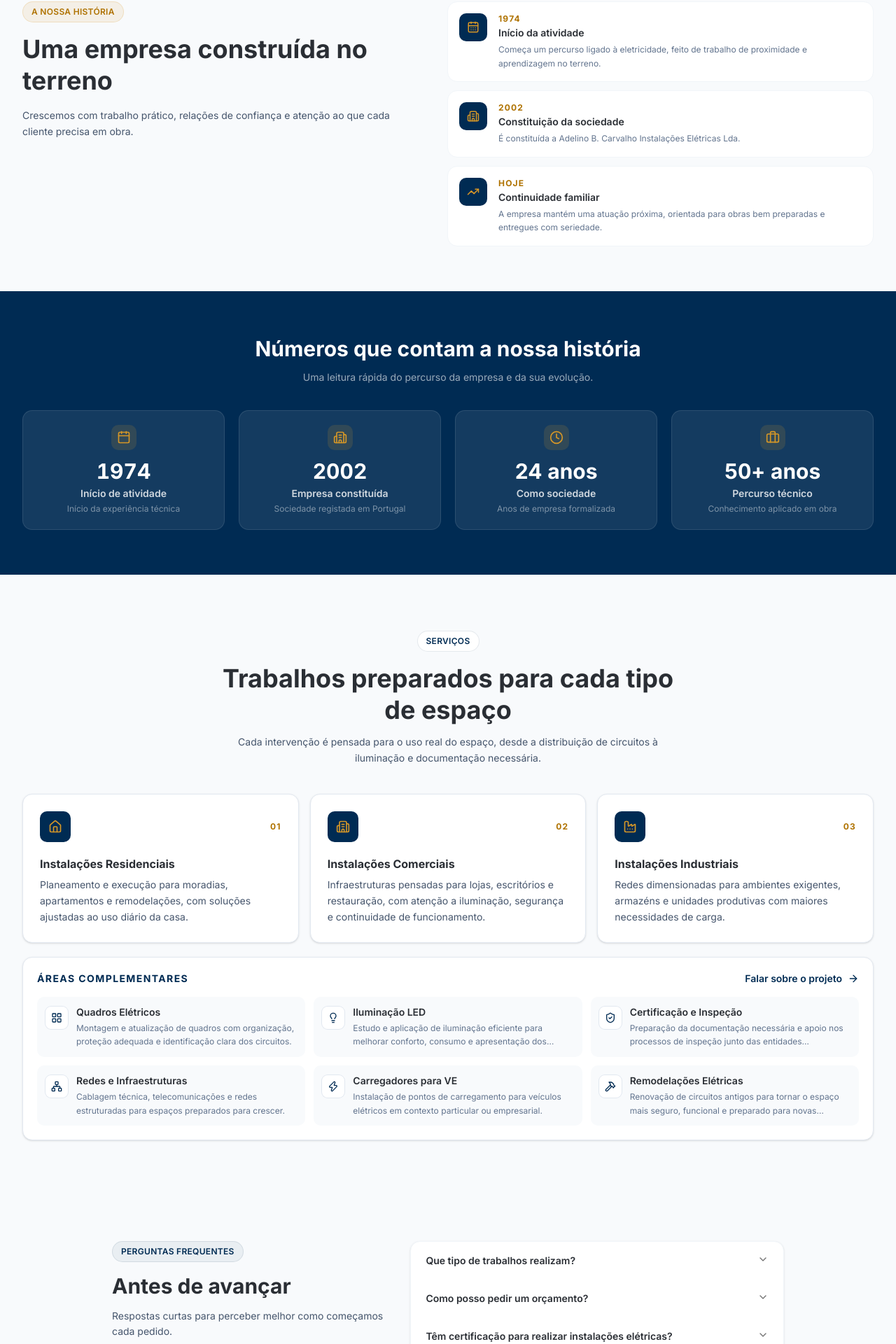
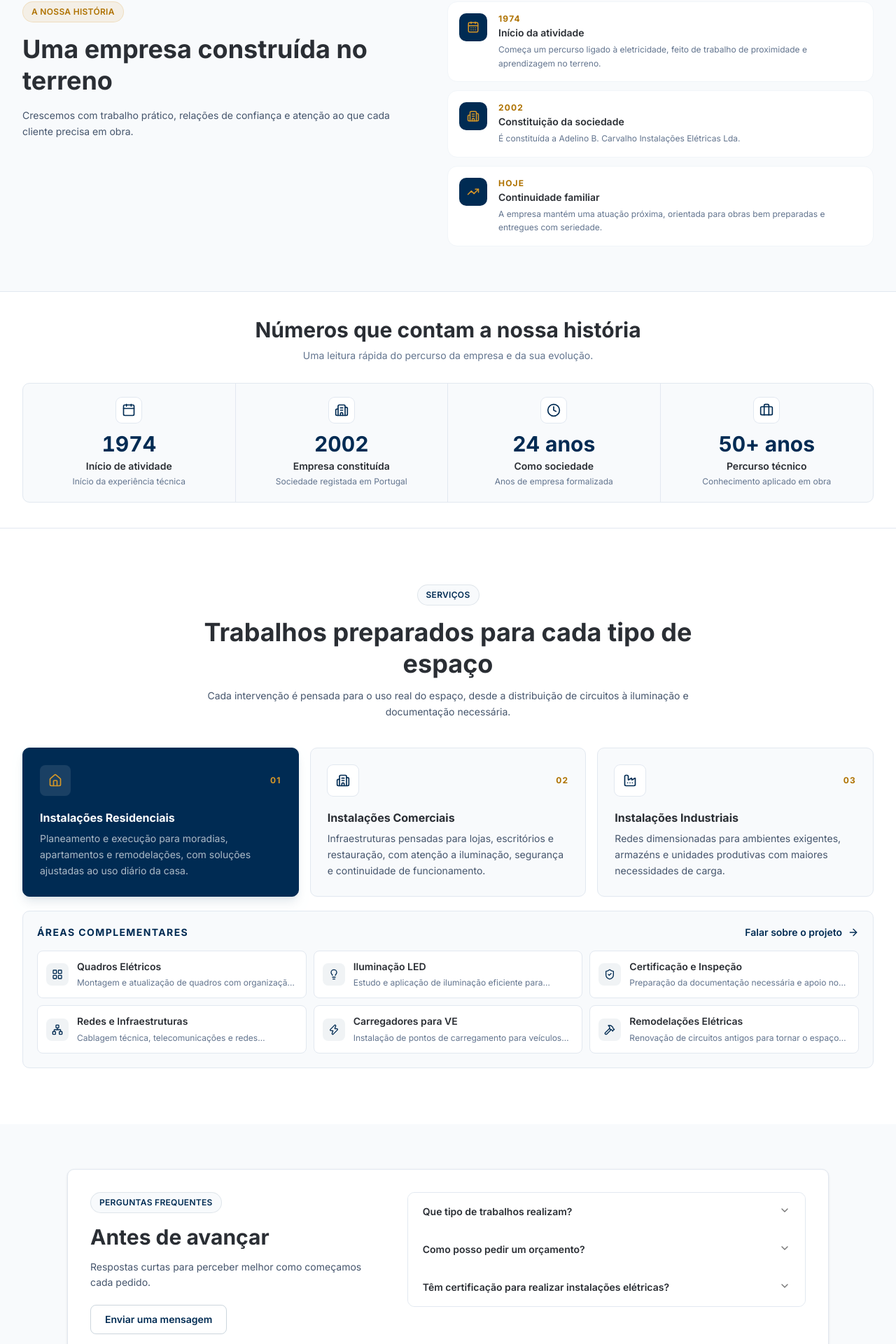
Before and after one commit to RuiNCarvalho/ABC-site, a Next.js app: page / in a window 1280 px wide. Shown: the part 862-2782 px from the top of the page at 70% size. Built offline with nearby package versions, Linux system fonts and the light colour scheme.

Commit message:
Polish homepage visual sections

```diff
--- a/src/app/candidaturas/page.tsx
+++ b/src/app/candidaturas/page.tsx
@@ -13,7 +13,7 @@ export default function CandidaturasPage() {
   return (
     <>
       <Header />
-      <main className="pt-16">
+      <main className="pt-[68px]">
         <Candidaturas />
       </main>
       <Footer />
--- a/src/app/contacto/page.tsx
+++ b/src/app/contacto/page.tsx
@@ -13,7 +13,7 @@ export default function Contacto() {
   return (
     <>
       <Header />
-      <main className="pt-16">
+      <main className="pt-[68px]">
         <ContactPage />
       </main>
       <Footer />
--- a/src/app/portfolio/page.tsx
+++ b/src/app/portfolio/page.tsx
@@ -13,7 +13,7 @@ export default function PortfolioRoute() {
   return (
     <>
       <Header />
-      <main className="pt-16">
+      <main className="pt-[68px]">
         <PortfolioPage />
       </main>
       <Footer />
--- a/src/components/site/faq.tsx
+++ b/src/components/site/faq.tsx
@@ -15,16 +15,16 @@ export function Faq() {
 
   return (
     <section id="faq" className="bg-slate-50 py-12 lg:py-16">
-      <div className="mx-auto max-w-5xl px-4 sm:px-6 lg:px-8">
+      <div className="mx-auto max-w-6xl px-4 sm:px-6 lg:px-8">
         <motion.div
           initial={{ opacity: 0, y: 20 }}
           whileInView={{ opacity: 1, y: 0 }}
           transition={{ duration: 0.5 }}
           viewport={{ once: true }}
-          className="grid gap-8 lg:grid-cols-[0.85fr_1.15fr] lg:items-start"
+          className="grid gap-8 rounded-lg border border-slate-200 bg-white p-6 shadow-sm lg:grid-cols-[0.85fr_1.15fr] lg:items-start lg:p-8"
         >
           <div>
-            <div className="mb-4 inline-flex items-center gap-2 rounded-full border border-navy/10 bg-navy/6 px-3 py-1.5 text-xs font-semibold uppercase tracking-wide text-navy">
+            <div className="mb-4 inline-flex items-center gap-2 rounded-full border border-navy/10 bg-slate-50 px-3 py-1.5 text-xs font-semibold uppercase tracking-wide text-navy">
               Perguntas frequentes
             </div>
             <h2 className="mb-3 text-2xl font-bold leading-tight text-graphite sm:text-3xl">
@@ -35,7 +35,7 @@ export function Faq() {
             </p>
             <Link
               href="/contacto"
-              className="inline-flex items-center gap-2 rounded-xl border border-navy/20 px-5 py-2.5 text-sm font-semibold text-navy transition-all duration-200 hover:bg-navy hover:text-white"
+              className="inline-flex items-center gap-2 rounded-md border border-navy/20 px-5 py-2.5 text-sm font-semibold text-navy transition-all duration-200 hover:bg-navy hover:text-white"
             >
               Enviar uma mensagem
             </Link>
@@ -44,13 +44,13 @@ export function Faq() {
           <Accordion
             type="single"
             collapsible
-            className="overflow-hidden rounded-xl border border-slate-100 bg-white shadow-sm divide-y divide-slate-100"
+            className="overflow-hidden rounded-lg border border-slate-200 bg-slate-50 divide-y divide-slate-200"
           >
             {featuredFaqs.map((faq, i) => (
               <AccordionItem
                 key={faq.question}
                 value={`item-${i}`}
-                className="border-none px-5"
+                className="border-none bg-white px-5"
               >
                 <AccordionTrigger className="py-4 text-sm font-semibold text-graphite transition-colors hover:text-navy hover:no-underline">
                   {faq.question}
--- a/src/components/site/header.tsx
+++ b/src/components/site/header.tsx
@@ -32,9 +32,9 @@ export function Header() {
   };
 
   const transparentHeader = isHome;
-  const linkClass = `px-3 py-2 text-sm font-medium transition-colors rounded-lg ${
+  const linkClass = `px-3.5 py-2 text-sm font-semibold transition-colors rounded-md ${
     transparentHeader
-      ? "text-white/88 hover:text-white hover:bg-white/10"
+      ? "text-white/90 hover:text-white hover:bg-white/10"
       : "text-slate-600 hover:text-navy hover:bg-slate-50"
   }`;
 
@@ -42,18 +42,18 @@ export function Header() {
     <>
       <header
         className={`absolute top-0 left-0 right-0 z-50 transition-all duration-300 ${
-          isHome ? "bg-transparent" : "bg-white/80 backdrop-blur-sm"
+          isHome ? "bg-transparent" : "border-b border-slate-100 bg-white/90 backdrop-blur-sm"
         }`}
       >
         <div className="w-full px-4 sm:px-6 lg:px-8">
-          <div className="flex h-16 items-center">
+          <div className="flex h-[68px] items-center">
             <Link href="/" className="flex min-w-0 items-center">
               <Image
                 src={publicAsset("/logo_adelino_b_carvalho_transparente_2x.png")}
                 alt="Adelino B. Carvalho Instalações Elétricas Lda"
                 width={562}
                 height={96}
-                className={`h-9 w-auto max-w-[190px] object-contain sm:h-10 sm:max-w-none ${
+                className={`h-10 w-auto max-w-[210px] object-contain sm:h-11 sm:max-w-none ${
                   transparentHeader ? "brightness-0 invert" : ""
                 }`}
                 priority
@@ -61,7 +61,7 @@ export function Header() {
               />
             </Link>
 
-            <nav className="ml-auto hidden items-center gap-1 lg:flex">
+            <nav className="ml-auto hidden items-center gap-2 lg:flex">
               {navLinks.map((link) =>
                 link.page ? (
                   <Link key={link.href} href={link.href} className={linkClass}>
@@ -105,8 +105,25 @@ export function Header() {
             animate={{ opacity: 1, y: 0 }}
             exit={{ opacity: 0, y: -8 }}
             transition={{ duration: 0.2 }}
-            className="fixed top-16 left-0 right-0 z-40 border-b border-slate-100 bg-white shadow-lg lg:hidden"
+            className="fixed top-0 left-0 right-0 z-50 border-b border-slate-100 bg-white shadow-xl lg:hidden"
           >
+            <div className="flex items-center justify-between border-b border-slate-100 px-4 py-4">
+              <Image
+                src={publicAsset("/logo_adelino_b_carvalho_transparente_2x.png")}
+                alt="Adelino B. Carvalho Instalações Elétricas Lda"
+                width={562}
+                height={96}
+                className="h-9 w-auto max-w-[210px] object-contain"
+                unoptimized
+              />
+              <button
+                onClick={() => setMobileOpen(false)}
+                className="rounded-md p-2 text-slate-500 hover:bg-slate-50 hover:text-navy"
+                aria-label="Fechar menu"
+              >
+                <X className="h-5 w-5" />
+              </button>
+            </div>
             <div className="flex w-full flex-col gap-1 px-4 py-4">
               {navLinks.map((link) =>
                 link.page ? (
@@ -114,7 +131,7 @@ export function Header() {
                     key={link.href}
                     href={link.href}
                     onClick={() => setMobileOpen(false)}
-                    className="rounded-lg px-3 py-2.5 text-sm font-medium text-slate-700 transition-colors hover:bg-slate-50 hover:text-navy"
+                    className="rounded-md px-3 py-3 text-sm font-semibold text-slate-700 transition-colors hover:bg-slate-50 hover:text-navy"
                   >
                     {link.label}
                   </Link>
@@ -126,7 +143,7 @@ export function Header() {
                       e.preventDefault();
                       handleAnchorClick(link.href);
                     }}
-                    className="rounded-lg px-3 py-2.5 text-sm font-medium text-slate-700 transition-colors hover:bg-slate-50 hover:text-navy"
+                    className="rounded-md px-3 py-3 text-sm font-semibold text-slate-700 transition-colors hover:bg-slate-50 hover:text-navy"
                   >
                     {link.label}
                   </a>
--- a/src/components/site/hero.tsx
+++ b/src/components/site/hero.tsx
@@ -40,9 +40,9 @@ export function Hero() {
             sizes="100vw"
             className="object-cover object-[center_28%] contrast-110 brightness-105"
           />
-          <div className="absolute inset-0 bg-navy/18" />
-          <div className="absolute inset-0 bg-gradient-to-r from-navy/92 via-navy/48 to-navy/8" />
-          <div className="absolute inset-0 bg-gradient-to-t from-navy/14 via-transparent to-transparent" />
+          <div className="absolute inset-0 bg-navy/10" />
+          <div className="absolute inset-0 bg-gradient-to-r from-navy/95 via-navy/54 to-navy/4" />
+          <div className="absolute inset-0 bg-gradient-to-t from-navy/16 via-transparent to-transparent" />
         </>
       ) : (
         <>
@@ -56,7 +56,7 @@ export function Hero() {
       </div>
 
       <div className="relative mx-auto w-full max-w-7xl px-4 py-16 sm:px-6 lg:px-8 lg:py-20">
-        <div className="max-w-3xl">
+        <div className="max-w-2xl">
           <motion.div
             custom={0}
             variants={fadeUp}
@@ -73,7 +73,7 @@ export function Hero() {
             variants={fadeUp}
             initial="hidden"
             animate="show"
-            className="mb-6 text-4xl font-bold leading-tight tracking-tight text-white sm:text-5xl lg:text-6xl"
+            className="mb-6 text-4xl font-bold leading-tight tracking-tight text-white sm:text-5xl lg:text-[3.35rem]"
           >
             Eletricidade bem executada, do primeiro ponto ao quadro final
           </motion.h1>
@@ -83,7 +83,7 @@ export function Hero() {
             variants={fadeUp}
             initial="hidden"
             animate="show"
-            className="mb-10 max-w-2xl text-lg leading-relaxed text-white/72 sm:text-xl"
+            className="mb-9 max-w-xl text-base leading-relaxed text-white/72 sm:text-lg"
           >
             Trabalhos para habitação, comércio e indústria, com planeamento claro,
             execução cuidada e atenção aos detalhes que ficam para uso diário.
@@ -94,7 +94,7 @@ export function Hero() {
             variants={fadeUp}
             initial="hidden"
             animate="show"
-            className="mb-14 flex flex-wrap gap-3"
+            className="mb-12 flex flex-wrap gap-3"
           >
             <Link
               href="/contacto"
--- a/src/components/site/services.tsx
+++ b/src/components/site/services.tsx
@@ -35,16 +35,16 @@ export function Services() {
   const secondary = services.filter((service) => !featuredIds.has(service.id));
 
   return (
-    <section id="servicos" className="bg-slate-50 py-16 lg:py-20">
+    <section id="servicos" className="bg-white py-16 lg:py-20">
       <div className="mx-auto max-w-7xl px-4 sm:px-6 lg:px-8">
         <motion.div
           initial={{ opacity: 0, y: 18 }}
           whileInView={{ opacity: 1, y: 0 }}
           transition={{ duration: 0.45 }}
           viewport={{ once: true }}
-          className="mx-auto mb-10 max-w-2xl text-center"
+          className="mx-auto mb-10 max-w-3xl text-center"
         >
-          <div className="mb-4 inline-flex items-center gap-2 rounded-full border border-navy/10 bg-white px-3 py-1.5 text-xs font-semibold uppercase tracking-wide text-navy">
+          <div className="mb-4 inline-flex items-center gap-2 rounded-full border border-navy/10 bg-slate-50 px-3 py-1.5 text-xs font-semibold uppercase tracking-wide text-navy">
             Serviços
           </div>
           <h2 className="mb-3 text-3xl font-bold leading-tight text-graphite sm:text-4xl">
@@ -67,20 +67,28 @@ export function Services() {
                 whileInView={{ opacity: 1, y: 0 }}
                 transition={{ duration: 0.4, delay: i * 0.06 }}
                 viewport={{ once: true, margin: "-40px" }}
-                className="group overflow-hidden rounded-xl border border-slate-200 bg-white p-6 shadow-sm transition-all duration-200 hover:border-navy/20 hover:shadow-lg hover:shadow-navy/8"
+                className={`group overflow-hidden rounded-lg border p-6 transition-all duration-200 ${
+                  i === 0
+                    ? "border-navy bg-navy text-white shadow-lg shadow-navy/10"
+                    : "border-slate-200 bg-slate-50 hover:border-navy/20 hover:bg-white hover:shadow-md"
+                }`}
               >
                 <div className="mb-5 flex items-center justify-between">
-                  <div className="flex h-11 w-11 items-center justify-center rounded-lg bg-navy text-gold">
+                  <div
+                    className={`flex h-11 w-11 items-center justify-center rounded-md ${
+                      i === 0 ? "bg-white/10 text-gold" : "bg-white text-navy ring-1 ring-slate-200"
+                    }`}
+                  >
                     <Icon className="h-5 w-5" />
                   </div>
-                  <span className="text-xs font-bold uppercase tracking-widest text-gold-dark">
+                  <span className={`text-xs font-bold uppercase tracking-widest ${i === 0 ? "text-gold" : "text-gold-dark"}`}>
                     0{i + 1}
                   </span>
                 </div>
-                <h3 className="mb-2 text-base font-bold leading-snug text-graphite">
+                <h3 className={`mb-2 text-base font-bold leading-snug ${i === 0 ? "text-white" : "text-graphite"}`}>
                   {service.title}
                 </h3>
-                <p className="text-sm leading-relaxed text-slate-600">
+                <p className={`text-sm leading-relaxed ${i === 0 ? "text-white/68" : "text-slate-600"}`}>
                   {service.description}
                 </p>
               </motion.article>
@@ -93,7 +101,7 @@ export function Services() {
           whileInView={{ opacity: 1, y: 0 }}
           transition={{ duration: 0.45, delay: 0.1 }}
           viewport={{ once: true }}
-          className="mt-5 rounded-xl border border-slate-200 bg-white p-5 shadow-sm"
+          className="mt-5 rounded-lg border border-slate-200 bg-slate-50 p-5"
         >
           <div className="mb-4 flex flex-col gap-3 sm:flex-row sm:items-center sm:justify-between">
             <h3 className="text-sm font-bold uppercase tracking-widest text-navy">
@@ -108,7 +116,7 @@ export function Services() {
             </Link>
           </div>
 
-          <div className="grid gap-3 sm:grid-cols-2 lg:grid-cols-3">
+          <div className="flex flex-wrap gap-2.5">
             {secondary.map((service, i) => {
               const Icon = iconMap[service.icon] ?? Zap;
 
@@ -119,16 +127,16 @@ export function Services() {
                   whileInView={{ opacity: 1, y: 0 }}
                   transition={{ duration: 0.3, delay: (i % 3) * 0.04 }}
                   viewport={{ once: true }}
-                  className="flex items-start gap-3 rounded-lg bg-slate-50 p-3"
+                  className="flex min-w-0 flex-1 basis-full items-center gap-3 rounded-md border border-slate-200 bg-white px-3 py-3 sm:basis-[calc(50%-0.5rem)] lg:basis-[calc(33.333%-0.75rem)]"
                 >
-                  <div className="mt-0.5 flex h-8 w-8 flex-shrink-0 items-center justify-center rounded-md bg-white text-navy ring-1 ring-slate-200">
+                  <div className="flex h-8 w-8 flex-shrink-0 items-center justify-center rounded-md bg-navy/6 text-navy">
                     <Icon className="h-4 w-4" />
                   </div>
-                  <div>
+                  <div className="min-w-0">
                     <div className="text-sm font-semibold leading-snug text-graphite">
                       {service.title}
                     </div>
-                    <p className="mt-1 line-clamp-2 text-xs leading-relaxed text-slate-500">
+                    <p className="mt-1 line-clamp-1 text-xs leading-relaxed text-slate-500">
                       {service.description}
                     </p>
                   </div>
--- a/src/components/site/trust-metrics.tsx
+++ b/src/components/site/trust-metrics.tsx
@@ -85,26 +85,24 @@ function AnimatedCounter({
 
 export function TrustMetrics() {
   return (
-    <section className="relative overflow-hidden bg-navy py-14 lg:py-16">
-      <div className="absolute inset-0 bg-dot-pattern opacity-25 pointer-events-none" />
-
+    <section className="relative overflow-hidden border-y border-slate-200 bg-white py-8 lg:py-9">
       <div className="relative mx-auto max-w-7xl px-4 sm:px-6 lg:px-8">
         <motion.div
           initial={{ opacity: 0, y: 18 }}
           whileInView={{ opacity: 1, y: 0 }}
           transition={{ duration: 0.45 }}
           viewport={{ once: true }}
-          className="mx-auto mb-9 max-w-xl text-center"
+          className="mx-auto mb-7 max-w-xl text-center"
         >
-          <h2 className="mb-3 text-2xl font-bold text-white sm:text-3xl">
+          <h2 className="mb-2 text-2xl font-bold text-graphite sm:text-3xl">
             Números que contam a nossa história
           </h2>
-          <p className="text-sm leading-relaxed text-white/60">
+          <p className="text-sm leading-relaxed text-slate-500">
             Uma leitura rápida do percurso da empresa e da sua evolução.
           </p>
         </motion.div>
 
-        <div className="grid grid-cols-2 gap-4 lg:grid-cols-4 lg:gap-5">
+        <div className="grid grid-cols-2 divide-x-0 divide-y divide-slate-200 overflow-hidden rounded-lg border border-slate-200 bg-slate-50 sm:grid-cols-4 sm:divide-x sm:divide-y-0">
           {metrics.map((metric, i) => (
             <motion.div
               key={metric.label}
@@ -112,22 +110,22 @@ export function TrustMetrics() {
               whileInView={{ opacity: 1, y: 0 }}
               transition={{ duration: 0.45, delay: i * 0.06 }}
               viewport={{ once: true }}
-              className="rounded-xl border border-white/10 bg-white/8 p-5 text-center transition-colors hover:bg-white/12"
+              className="p-5 text-center transition-colors hover:bg-white"
             >
-              <div className="mx-auto mb-3 flex h-9 w-9 items-center justify-center rounded-lg bg-gold/15">
-                <metric.icon className="h-5 w-5 text-gold" />
+              <div className="mx-auto mb-3 flex h-9 w-9 items-center justify-center rounded-md bg-white text-navy ring-1 ring-slate-200">
+                <metric.icon className="h-5 w-5" />
               </div>
-              <div className="mb-1 text-2xl font-bold tabular-nums text-white sm:text-3xl">
+              <div className="mb-1 text-2xl font-bold tabular-nums text-navy sm:text-3xl">
                 <AnimatedCounter
                   value={metric.value}
                   suffix={metric.suffix}
                   countUp={metric.countUp}
                 />
               </div>
-              <div className="mb-1 text-sm font-semibold text-white/80">
+              <div className="mb-1 text-sm font-semibold text-graphite">
                 {metric.label}
               </div>
-              <div className="text-xs leading-snug text-white/45">
+              <div className="text-xs leading-snug text-slate-500">
                 {metric.sublabel}
               </div>
             </motion.div>
```
Also changed, not shown: src/components/site/footer.tsx (+18 -21 lines).
